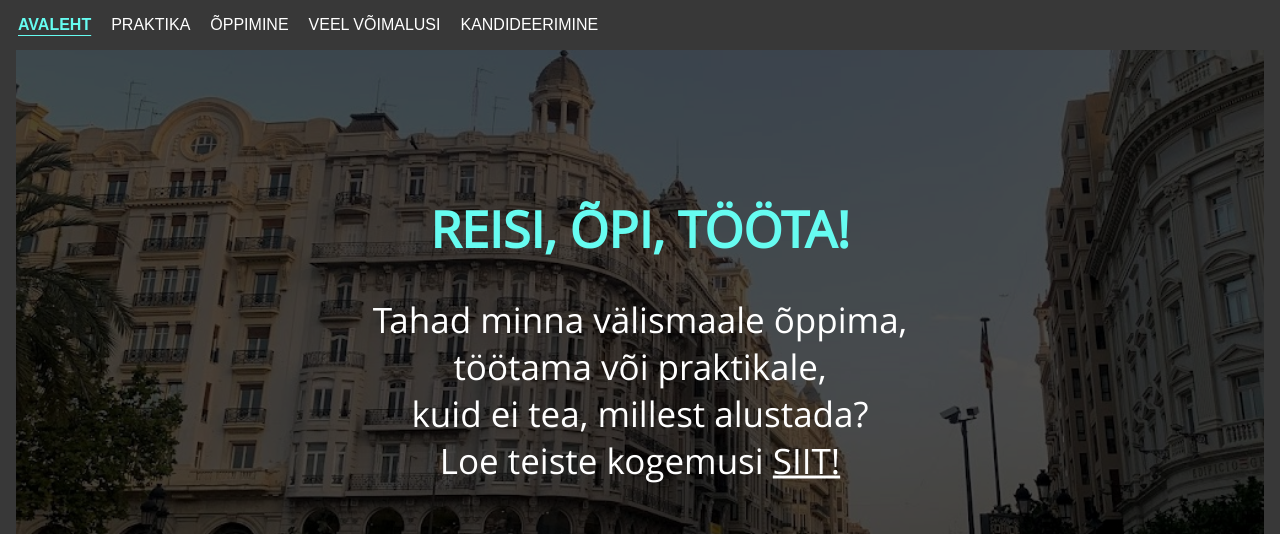
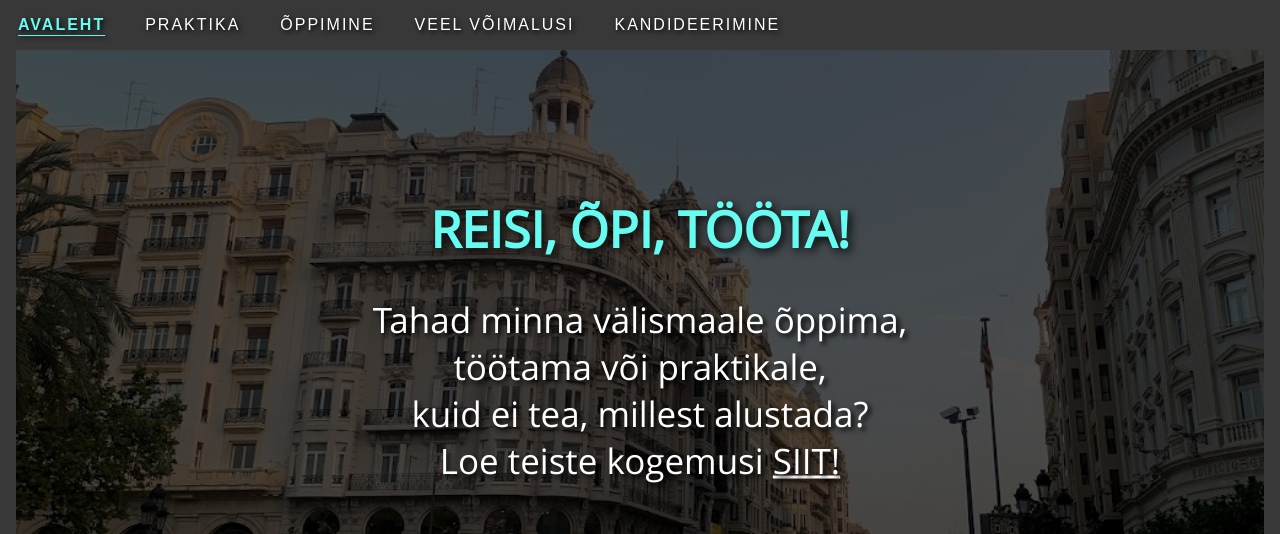
Before and after one commit to carmen1256/truu-website, a Vue app: page / in a window 1280 px wide. Shown: the top 534 px of the page. Built offline with nearby package versions, Linux system fonts and the light colour scheme; no server answers.

Commit message:
text shadow

```diff
--- a/src/components/Form.vue
+++ b/src/components/Form.vue
@@ -83,6 +83,7 @@ div {
 
 h3 {
     font-size: 30px;
+    text-shadow: 2px 2px 5px black;
 }
 
 input {
@@ -117,6 +118,7 @@ ul {
     width: 100px;
     height: 40px;
     margin-bottom: 40px;
+    box-shadow: 2px 2px 5px black;
 }
 
 button:hover {
--- a/src/components/Header.vue
+++ b/src/components/Header.vue
@@ -33,6 +33,8 @@ nav a {
     display: block;
     padding: 5px 10px;
     height: 20px;
+    text-shadow: 2px 2px 5px black;
+    letter-spacing: 2px;
 }
 
 nav a:hover, .router-link-active {
@@ -51,6 +53,7 @@ hr {
 @media screen and (min-width: 900px) {
   nav a {
     display: inline;
+    padding-right: 30px;
   }
 }
 
--- a/src/views/Avaleht.vue
+++ b/src/views/Avaleht.vue
@@ -53,6 +53,7 @@ body {
   height: 600px;
   object-fit: cover;
 }
+
 .img {
   background-color: black;
   position: relative;
@@ -82,6 +83,14 @@ body {
 
 hr {
   margin-top: 30px;
+}
+
+h1 {
+  text-shadow: 3px 3px 10px black;
+}
+
+.tekst {
+  text-shadow: 3px 3px 5px black;
 }
 
 
--- a/src/views/Kogemus.vue
+++ b/src/views/Kogemus.vue
@@ -41,6 +41,7 @@ h1 {
   font-size: 30px;
   margin-bottom: 10px;
   margin-left: 20px;
+  text-shadow: 3px 3px 5px black;
 }
 
 p, a {
--- a/src/views/Oppimine.vue
+++ b/src/views/Oppimine.vue
@@ -102,6 +102,7 @@ h1 {
   margin-left: 30px;
   margin-top: 30px;
   color: white;
+  text-shadow: 3px 3px 5px black;
 }
 
 h2 {
@@ -110,6 +111,7 @@ h2 {
   margin-left: 30px;
   margin-top: 40px;
   color: white;
+  text-shadow: 2px 2px 5px black;
 }
 
 h3 {
@@ -133,6 +135,7 @@ a {
 
 a:hover {
   color: #66fcf1;
+  text-shadow: 2px 2px 5px black;
 }
 
 .row {
--- a/src/views/Praktika.vue
+++ b/src/views/Praktika.vue
@@ -67,6 +67,7 @@ body {
   font-size: 30px;
   text-align: left;
   color: white;
+  text-shadow: 3px 3px 5px black;
 }
 
 ul {
--- a/src/views/Voimalused.vue
+++ b/src/views/Voimalused.vue
@@ -63,6 +63,7 @@ body {
   text-align: left;
   margin-top: 30px;
   color: white;
+  text-shadow: 3px 3px 5px black;
 }
 
 h2 {
```
